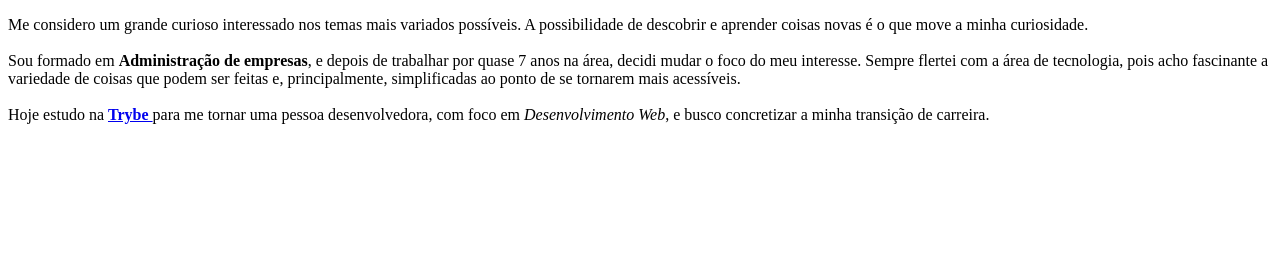
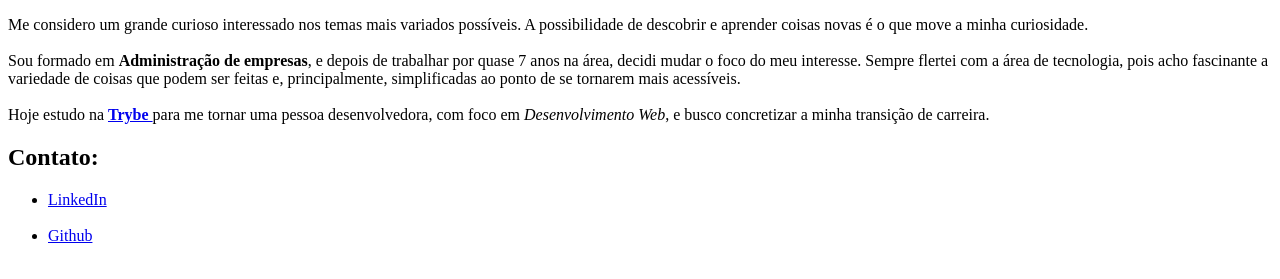
Before and after one commit to pedrogheorghe/pedrogheorghe.github.io, a plain HTML site: page index.html in a window 1280 px wide. Shown: the part 495-774 px from the top of the page. Drawn offline with Linux system fonts and the light colour scheme.

Commit message:
modifica conteúdo html

```diff
--- a/index.html
+++ b/index.html
@@ -15,5 +15,11 @@
     <br>
     <br>
     Hoje estudo na <strong><a href="https://www.betrybe.com/" target="_blank">Trybe </a></strong>para me tornar uma pessoa desenvolvedora, com foco em <em>Desenvolvimento Web</em>, e busco concretizar a minha transição de carreira.</p>
-  </body>
+    <h2>Contato:</h2>
+ <ul>
+    <li><a href="https://www.linkedin.com/in/pedro-gheorghe-3057ab87/" target="_blank">LinkedIn</a></li>
+<br>
+    <li><a href="https://github.com/pedrogheorghe" target="_blank">Github</a></li>
+</ul>
+</body>
 </html>
```
